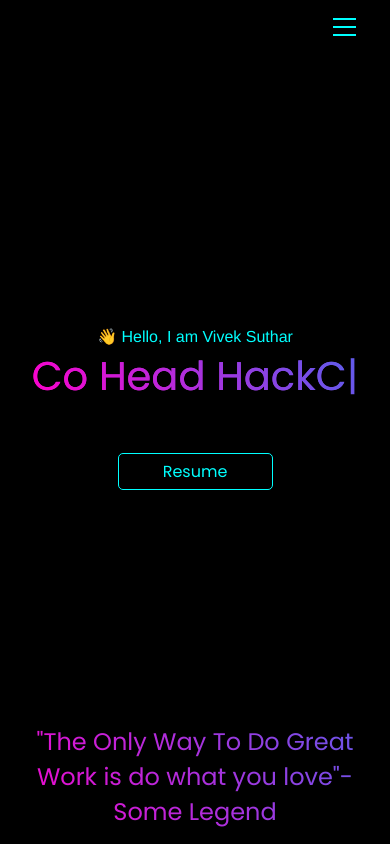
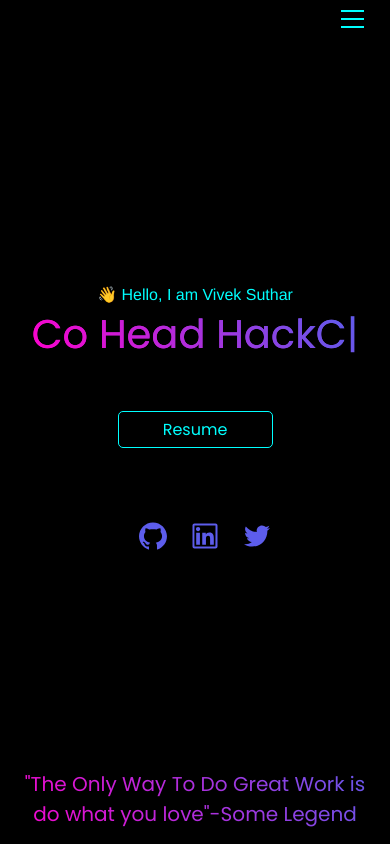
Before and after one commit to VIVEK-SUTHAR/Portfolio_React, a React (Create React App) app: page / in a window 390 px wide. Shown: the top 844 px of the page. Built offline with nearby package versions, Linux system fonts and the light colour scheme; a web font is replaced by a local one.

Commit message:
Socials Added

```diff
--- a/src/components/About.css
+++ b/src/components/About.css
@@ -53,8 +53,7 @@ body {
     width: max-content;
     height: auto;
     margin: 1rem 2rem;
-    padding-block: 5;
-    padding-inline: 10px;
+    padding: 5px 10px;
     outline-style: none;
     transition: all 0.3s ease-in-out;
     text-align: center;
@@ -64,6 +63,18 @@ body {
     color: black;
     transform: scale(1.1);
     background-color: aqua;
+}
+
+#socials {
+    margin-top: 2rem;
+    width: 20vw;
+    display: flex;
+    justify-content: space-around;
+    align-items: center;
+    min-height: 5vh;
+    color: #5d5dec;
+    font-size: 3rem;
+    padding: 10px;
 }
 
 #mark {
@@ -123,6 +134,16 @@ body {
         padding: 5px;
         margin: 1px 10px;
     }
+    #socials {
+        width: 30vw;
+        display: flex;
+        justify-content: space-around;
+        align-items: center;
+        min-height: 5vh;
+        color: #5d5dec;
+        font-size: 2.5rem;
+        padding: 10px;
+    }
 }
 
 @media screen and (max-width: 426px) {
@@ -170,7 +191,18 @@ body {
     }
 
     #mark {
+        font-size: 20px;
         padding: 10px;
         /* text-align: j; */
     }
+    #socials {
+        width: 50vw;
+        display: flex;
+        justify-content: space-around;
+        align-items: center;
+        min-height: 5vh;
+        color: #5d5dec;
+        font-size: 2rem;
+        padding: 10px;
+    }
 }
--- a/src/components/About.js
+++ b/src/components/About.js
@@ -1,6 +1,8 @@
 import React, { useEffect, useRef } from 'react';
+import { AiOutlineGithub, AiOutlineLinkedin, AiOutlineTwitter } from 'react-icons/ai';
 import Typed from "typed.js";
 import "./About.css";
+
 function About() {
     useEffect(() => {
         let about = document.getElementById('landing_text');
@@ -36,6 +38,11 @@ function About() {
                 <div className="animate__animated btn">
                     <button > Resume</button>
                 </div>
+                <div id="socials">
+                    <a href=""></a><AiOutlineGithub />
+                    <AiOutlineLinkedin />
+                    <AiOutlineTwitter />
+                </div>
                 <div id="mark">
                     "The Only Way To Do Great Work is do what you love"-Some Legend
                 </div>
--- a/src/components/Navbar.css
+++ b/src/components/Navbar.css
@@ -2,8 +2,8 @@
     position: fixed;
     top: 0;
     width: 100%;
-    height: 8vh;
-    min-height: 8vh;
+    height: 5vh;
+    min-height: 5vh;
     /* background-color: rgba(255, 255, 255, 0.2); */
     z-index: 2;
     backdrop-filter: blur(10px);
@@ -14,7 +14,7 @@
     display: flex;
     justify-content: center;
     align-items: center;
-    padding: 12px;
+    padding: 4px;
 }
 
 .wrapper .left {
@@ -28,7 +28,6 @@
     display: flex;
     justify-content: center;
     align-items: center;
-    font-size: 1.6rem;
 }
 
 .wrapper .hamburger {
@@ -40,11 +39,11 @@
 }
 
 .wrapper .right ul li {
-    margin-right: 15px;
+    margin: 0px 8px;
 }
 
 .wrapper .right ul li a {
-    font-size: 1.5rem;
+    font-size: 1rem;
     color: aqua;
 }
 
@@ -100,7 +99,7 @@
         align-items: center;
         height: 100%;
         width: 100%;
-        top: 7.9vh;
+        top: 5vh;
         left: -100%;
         background-color: dimgray;
         background-color: rgb(50, 48, 48);
--- a/src/components/Navbar.jsx
+++ b/src/components/Navbar.jsx
@@ -28,7 +28,7 @@ function Navbar() {
         <>
             <div className="navbar">
                 <div className="wrapper">
-                    <div className="right mobile">
+                    <div className="right">
                         <ul>
                             <li><Link to="/">Home</Link></li>
                             <li><Link to="/about">About</Link></li>
```
